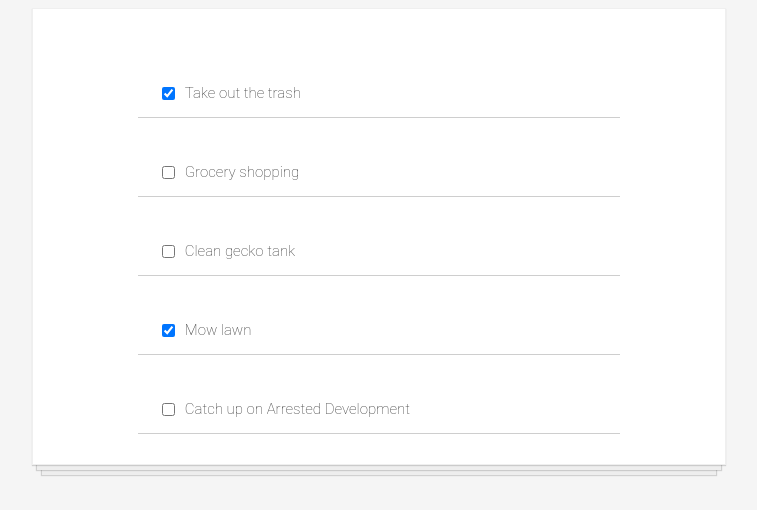
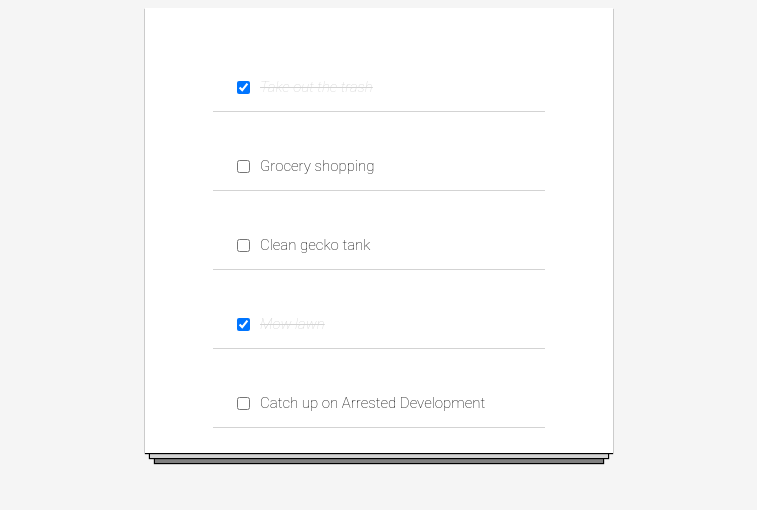
Before and after one commit to joFolta/react-todo, a React (Create React App) app: page / in a window 1280 px wide. Shown: the top 510 px of the page, without its empty margins (261-1018 px from the left). Built offline with nearby package versions, Linux system fonts and the light colour scheme.

Commit message:
completed react-todo

```diff
--- a/public/style.css
+++ b/public/style.css
@@ -5,23 +5,23 @@ body {
 .todo-list {
     background-color: white;
     margin: auto;
-    width: 50%;
+    width: 33%;
     display: flex;
     flex-direction: column;
     align-items: center;
-    border: 1px solid #efefef;
+    border: 1px solid spacegray;
     box-shadow:
     /* The top layer shadow */
-        0 1px 1px rgba(0,0,0,0.15),
+        0 1px 1px black,
             /* The second layer */
-        0 10px 0 -5px #eee,
+        0 10px 0 -5px lightgray,
             /* The second layer shadow */
-        0 10px 1px -4px rgba(0,0,0,0.15),
+        0 10px 1px -4px black,
             /* The third layer */
-        0 20px 0 -10px #eee,
+        0 20px 0 -10px gray,
             /* The third layer shadow */
-        0 20px 1px -9px rgba(0,0,0,0.15);
-    padding: 30px;
+        0 20px 1px -9px black;
+    padding: 25px;
 }
 
 .todo-item {
@@ -30,11 +30,11 @@ body {
     align-items: center;
     padding: 30px 20px 0;
     width: 70%;
-    border-bottom: 1px solid #cecece;
+    border-bottom: 1px solid lightgray;
     font-family: Roboto, sans-serif;
     font-weight: 100;
     font-size: 15px;
-    color: #333333;
+    color: #black;
 }
 
 input[type=checkbox] {
--- a/src/components/App.js
+++ b/src/components/App.js
@@ -1,48 +1,45 @@
-import React from 'react';
-import ToDoItem from './ToDoItem.js'
-import todosData from './todosData.js'
+import React from "react";
+import ToDoItem from "./ToDoItem.js";
+import todosData from "./todosData.js";
 
 class App extends React.Component {
-  constructor(){
-    super()
+  constructor() {
+    super();
     this.state = {
       todos: todosData
-    }
-    this.handleChange = this.handleChange.bind(this)
+    };
+    this.handleChange = this.handleChange.bind(this);
   }
 
   handleChange(id) {
-    console.log("works",id)
+    console.log("works", id);
     this.setState(prevState => {
-      const newToDosData = prevState.todos.map((todo) => {
-        if (todo.id === id){
-          todo.completed = !todo.completed
+      const newToDosData = prevState.todos.map(todo => {
+        if (todo.id === id) {
+          return {
+            // use these 2 lines
+            id: todo.id,
+            text: todo.text,
+            // OR use spread syntax
+            // ...todo,
+            completed: !todo.completed
+          };
         }
-        return todo
-      })
+        return todo;
+      });
       return {
         todos: newToDosData
-      }
-    })
+      };
+    });
   }
 
-  render(){
-    const todoItems = this.state.todos.map(item =>
-      <ToDoItem
-        key={item.id}
-        item={item}
-        handleChange={this.handleChange}/>)
+  render() {
+    const todoItems = this.state.todos.map(item => (
+      <ToDoItem key={item.id} item={item} handleChange={this.handleChange} />
+    ));
 
-    return (
-      <div className="todo-list">
-        {todoItems}
-      </div>
-    )
+    return <div className="todo-list">{todoItems}</div>;
   }
-
-
 }
 
-
-
-export default App
+export default App;
--- a/src/components/ToDoItem.js
+++ b/src/components/ToDoItem.js
@@ -1,6 +1,12 @@
-import React from "react"
+import React from "react";
 
-function ToDoItem(props){
+function ToDoItem(props) {
+  const completedStyle = {
+    color: "lightgray",
+    fontStyle: "italic",
+    textDecoration: "line-through"
+  };
+
   return (
     <div className="todo-item">
       <input
@@ -8,9 +14,11 @@ function ToDoItem(props){
         checked={props.item.completed}
         onChange={event => props.handleChange(props.item.id)}
       ></input>
-            <p>{props.item.text}</p>
+      <p style={props.item.completed ? completedStyle : null}>
+        {props.item.text}
+      </p>
     </div>
-    )
+  );
 }
 
-export default ToDoItem
+export default ToDoItem;
--- a/src/components/todosData.js
+++ b/src/components/todosData.js
@@ -24,6 +24,6 @@ const todosData = [
     text: "Catch up on Arrested Development",
     completed: false
   }
-]
+];
 
-export default todosData
+export default todosData;
```
Lines whose indentation alone changed are shown as unchanged.
